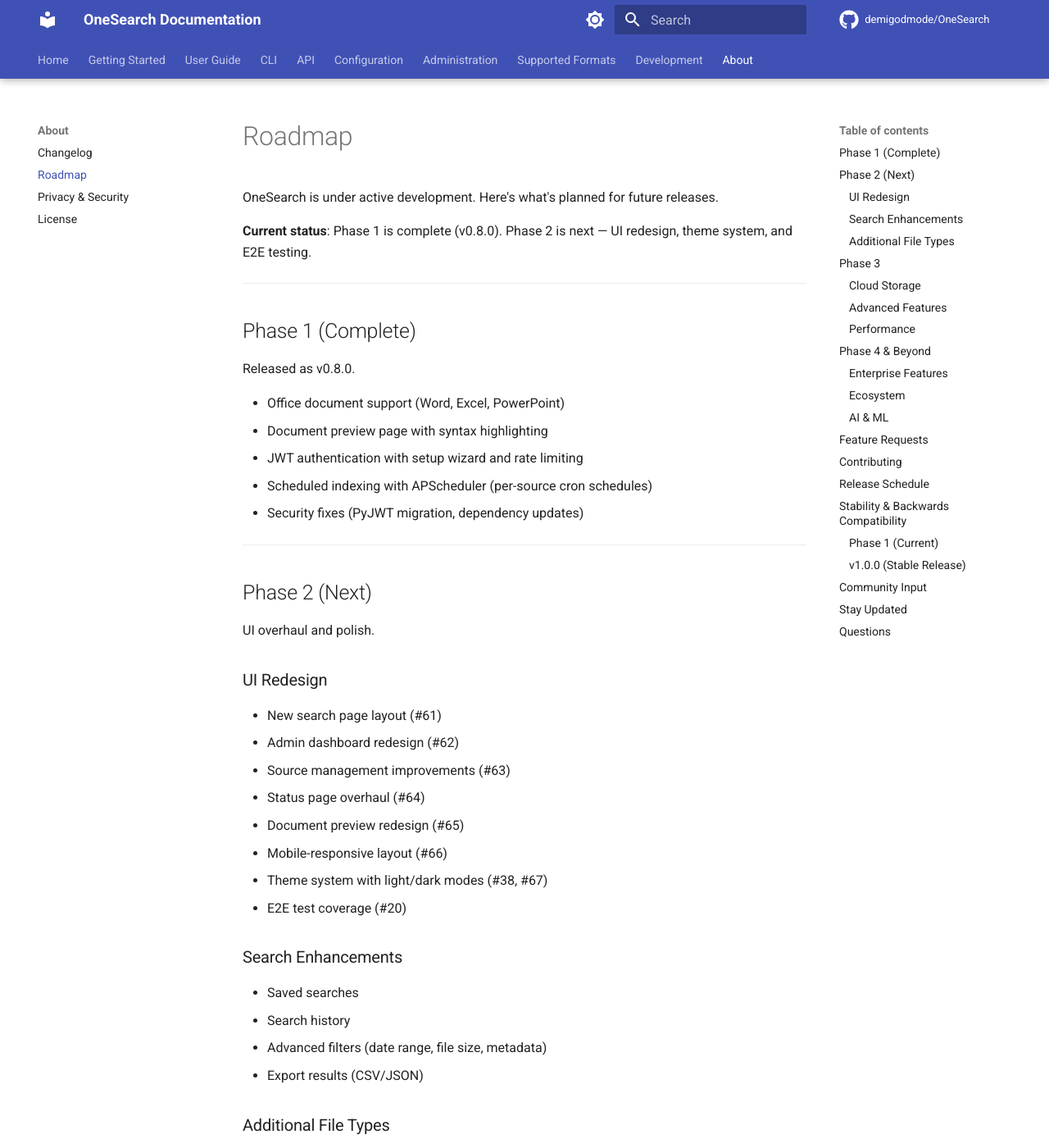
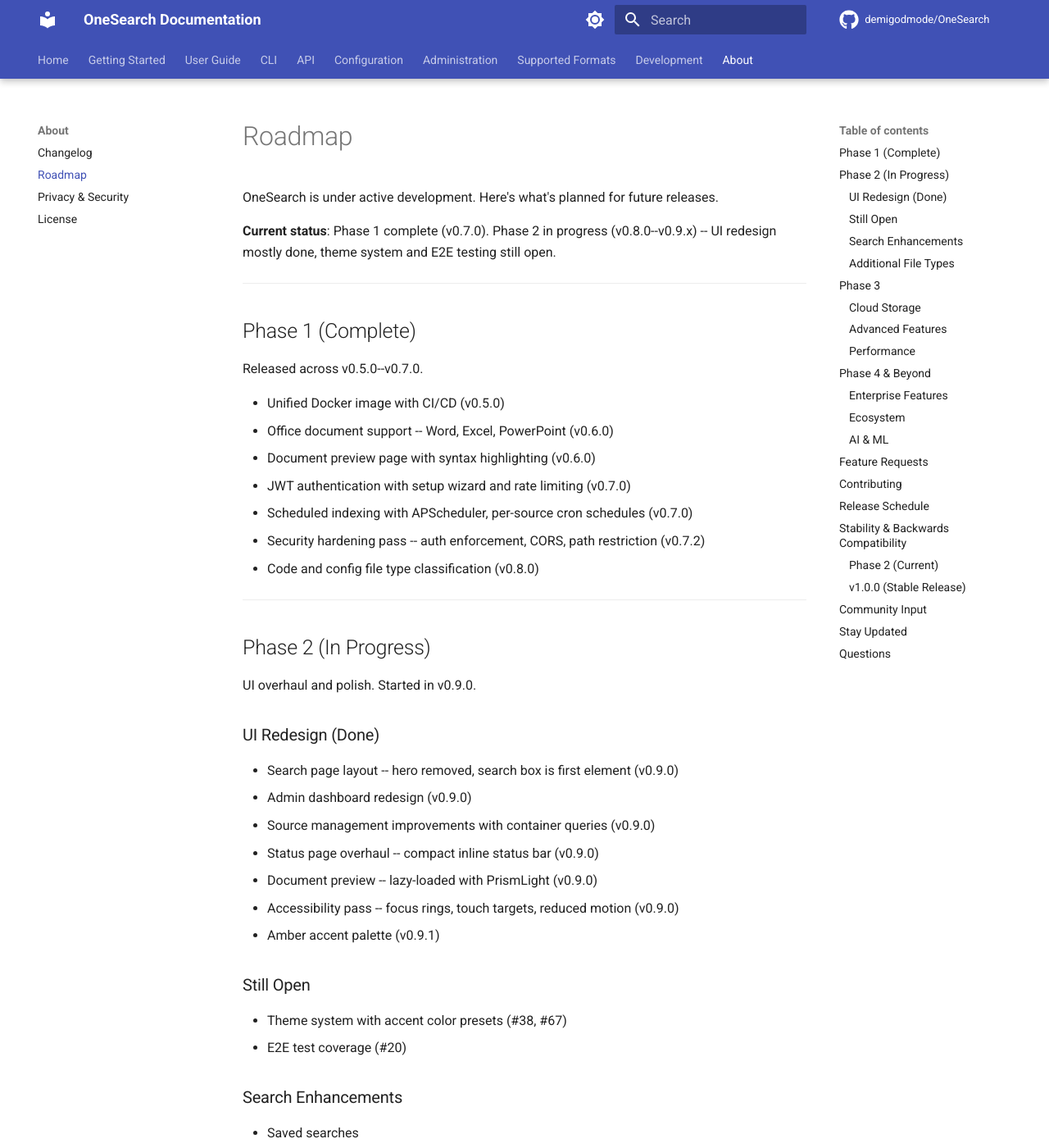
Before and after one commit to demigodmode/OneSearch, an MkDocs documentation site: the page built from docs/about/roadmap.md, in a window 1280 px wide and 1400 px high. Shown: the whole window at 82% size. Built offline with MkDocs 1.6.1 and Material for MkDocs 9.7.7, drawn with Linux system fonts in a browser that asks for light colours; comment, search, counter and statistics services are not loaded; the version menu is left out; some of the changed text lies outside the part shown.

Commit message:
update docs for v0.9.x - version refs, roadmap, status page

```diff
--- a/docs/about/roadmap.md
+++ b/docs/about/roadmap.md
@@ -2,35 +2,41 @@
 
 OneSearch is under active development. Here's what's planned for future releases.
 
-**Current status**: Phase 1 is complete (v0.8.0). Phase 2 is next — UI redesign, theme system, and E2E testing.
+**Current status**: Phase 1 complete (v0.7.0). Phase 2 in progress (v0.8.0--v0.9.x) -- UI redesign mostly done, theme system and E2E testing still open.
 
 ---
 
 ## Phase 1 (Complete)
 
-Released as v0.8.0.
+Released across v0.5.0--v0.7.0.
 
-- Office document support (Word, Excel, PowerPoint)
-- Document preview page with syntax highlighting
-- JWT authentication with setup wizard and rate limiting
-- Scheduled indexing with APScheduler (per-source cron schedules)
-- Security fixes (PyJWT migration, dependency updates)
+- Unified Docker image with CI/CD (v0.5.0)
+- Office document support -- Word, Excel, PowerPoint (v0.6.0)
+- Document preview page with syntax highlighting (v0.6.0)
+- JWT authentication with setup wizard and rate limiting (v0.7.0)
+- Scheduled indexing with APScheduler, per-source cron schedules (v0.7.0)
+- Security hardening pass -- auth enforcement, CORS, path restriction (v0.7.2)
+- Code and config file type classification (v0.8.0)
 
 ---
 
-## Phase 2 (Next)
+## Phase 2 (In Progress)
 
-UI overhaul and polish.
+UI overhaul and polish. Started in v0.9.0.
 
-### UI Redesign
+### UI Redesign (Done)
 
-- New search page layout (#61)
-- Admin dashboard redesign (#62)
-- Source management improvements (#63)
-- Status page overhaul (#64)
-- Document preview redesign (#65)
-- Mobile-responsive layout (#66)
-- Theme system with light/dark modes (#38, #67)
+- Search page layout -- hero removed, search box is first element (v0.9.0)
+- Admin dashboard redesign (v0.9.0)
+- Source management improvements with container queries (v0.9.0)
+- Status page overhaul -- compact inline status bar (v0.9.0)
+- Document preview -- lazy-loaded with PrismLight (v0.9.0)
+- Accessibility pass -- focus rings, touch targets, reduced motion (v0.9.0)
+- Amber accent palette (v0.9.1)
+
+### Still Open
+
+- Theme system with accent color presets (#38, #67)
 - E2E test coverage (#20)
 
 ### Search Enhancements
@@ -139,7 +142,7 @@
 
 ## Stability & Backwards Compatibility
 
-### Phase 1 (Current)
+### Phase 2 (Current)
 
 Core features are stable and production-ready. The API may change in minor releases (v0.x.0). Database migrations are handled automatically.
 
```
Also changed, not shown: other parts of docs/about/roadmap.md (+0 -3 lines), docs/about/changelog.md (+5 -6 lines), docs/getting-started/first-time-setup.md (+2 -6 lines), docs/index.md (+1 -1 lines).
